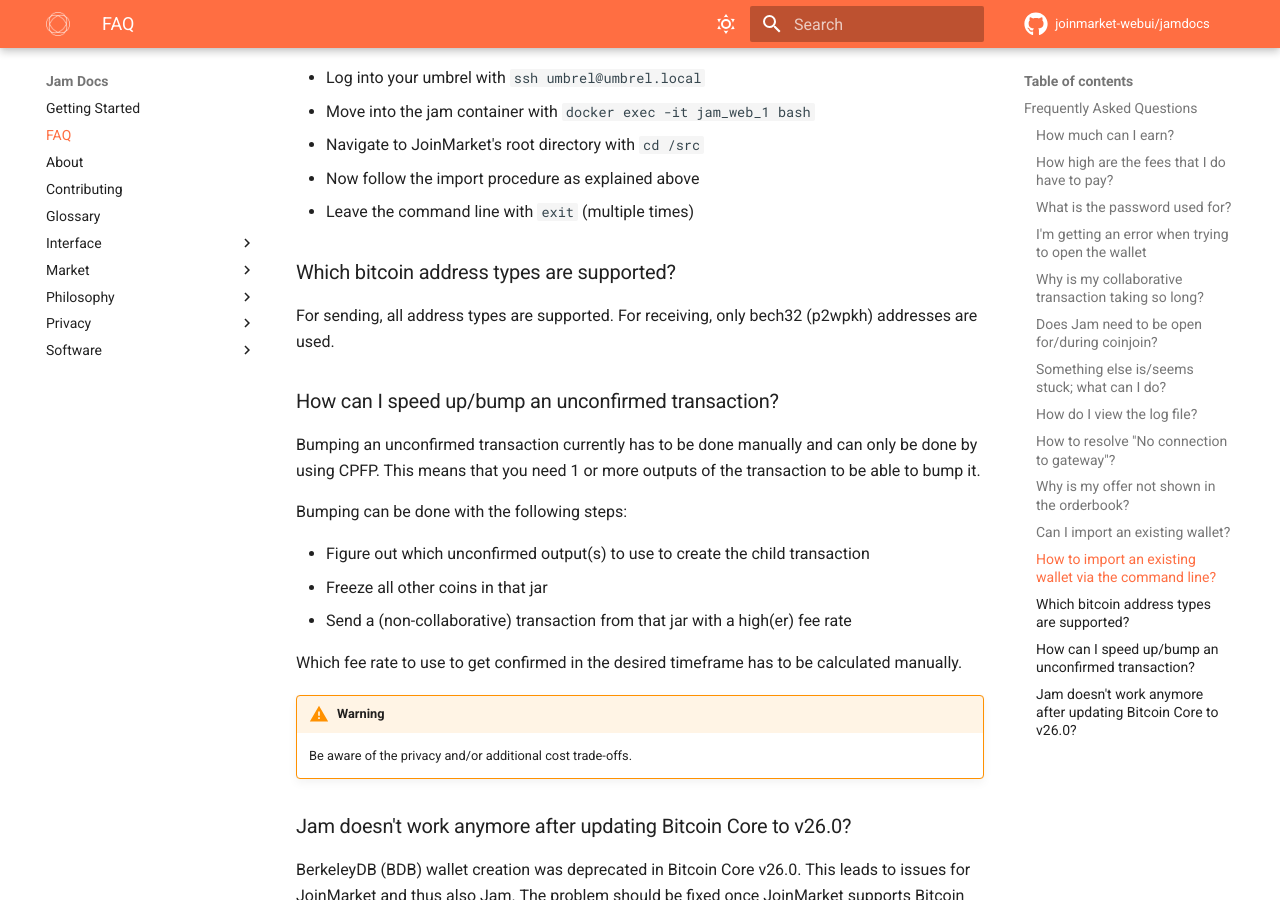
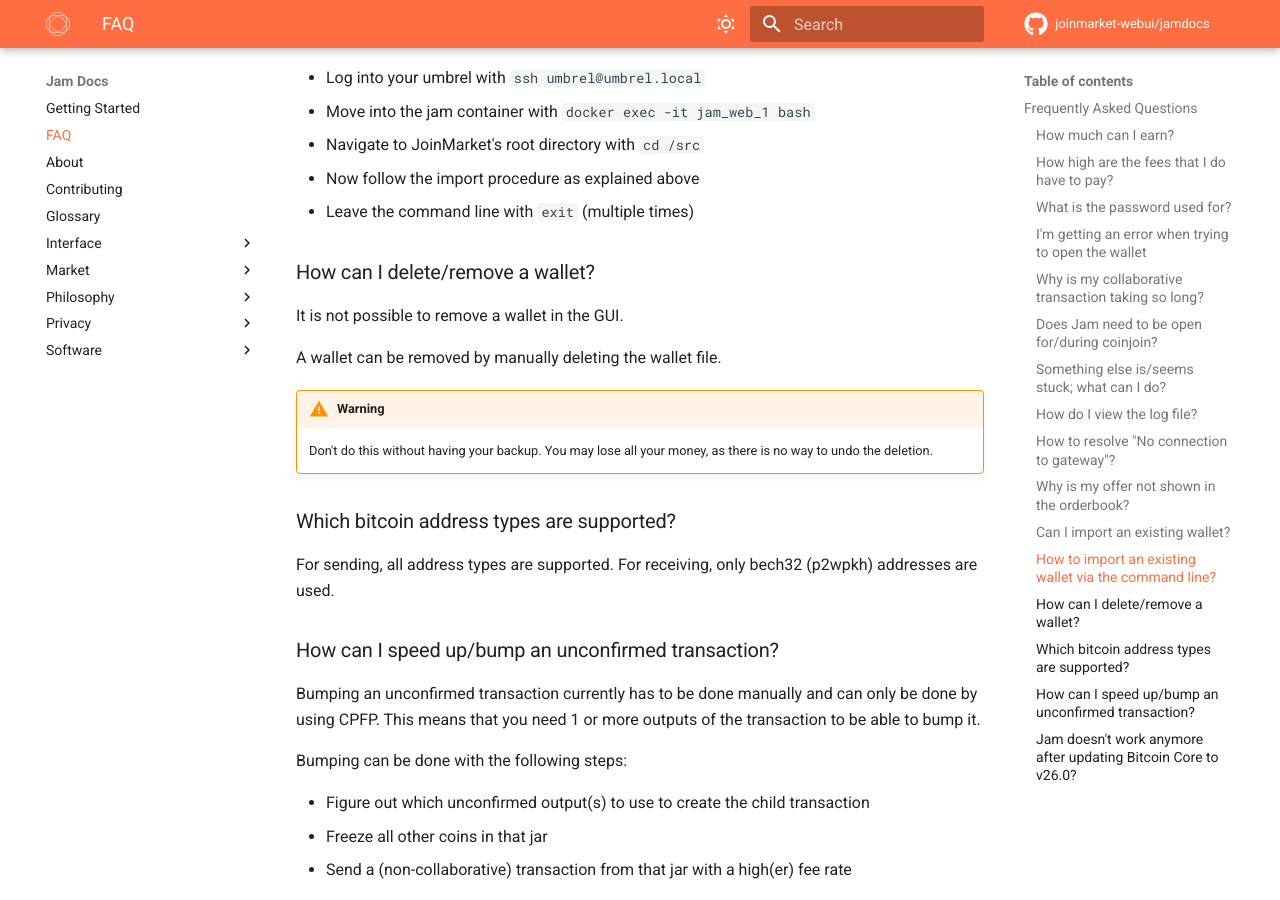
Before and after one commit to joinmarket-webui/jamdocs, an MkDocs documentation site: the page built from docs/FAQ.md, in a window 1280 px wide and 900 px high, scrolled down 4565 px. Built offline with MkDocs 1.6.1 and Material for MkDocs 9.7.7, drawn with Linux system fonts in a browser that asks for light colours; nearby versions of some CDN libraries; comment, search, counter and statistics services are not loaded.

Commit message:
FAQ: how can I remove a wallet

```diff
--- a/docs/FAQ.md
+++ b/docs/FAQ.md
@@ -233,6 +233,16 @@ Here is an example of how you'd get into the Jam container on Umbrel:
 - Now follow the import procedure as explained above
 - Leave the command line with `exit` (multiple times)
 
+### How can I delete/remove a wallet?
+
+It is not possible to remove a wallet in the GUI.
+
+A wallet can be removed by manually deleting the wallet file.
+
+!!! warning
+    Don't do this without having your backup.
+    You may lose all your money, as there is no way to undo the deletion.
+
 ### Which bitcoin address types are supported?
 
 For sending, all address types are supported.
```
